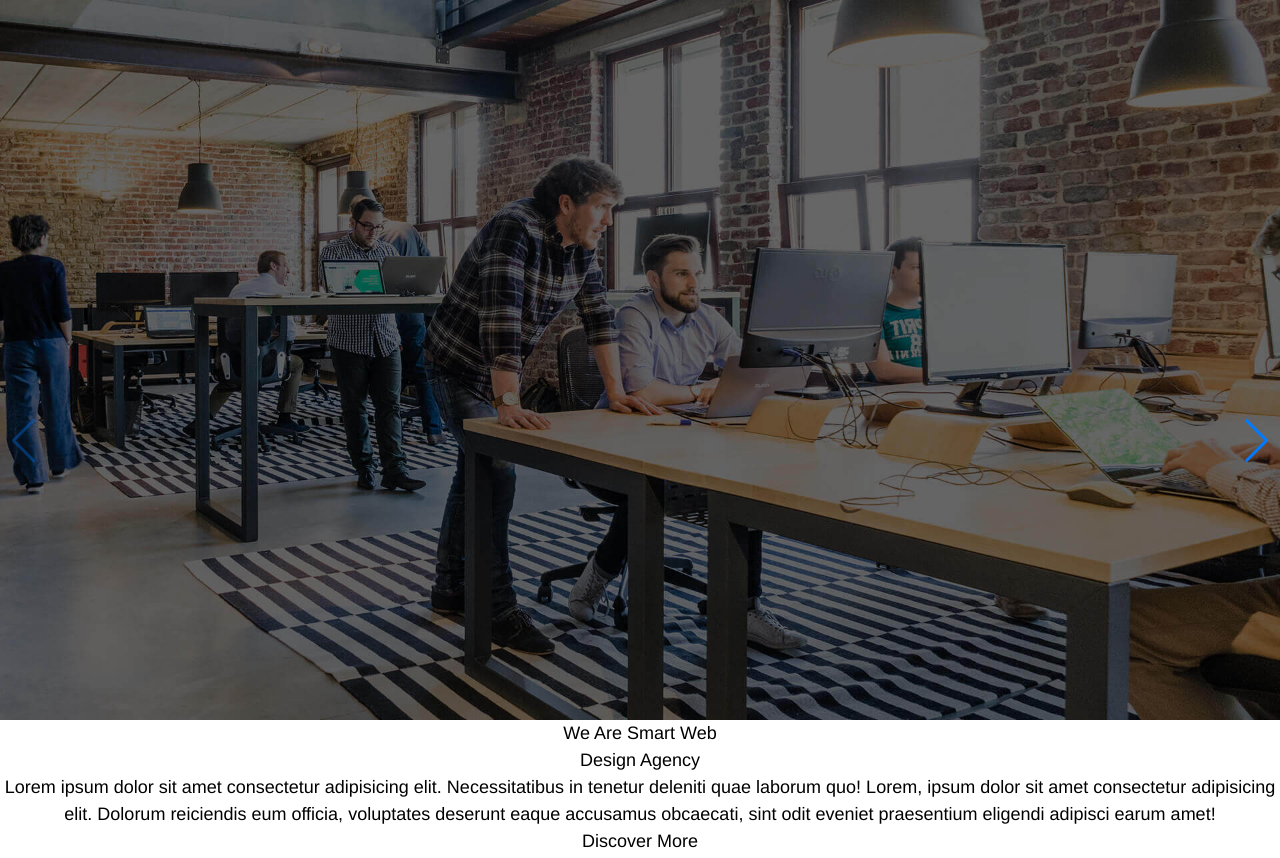
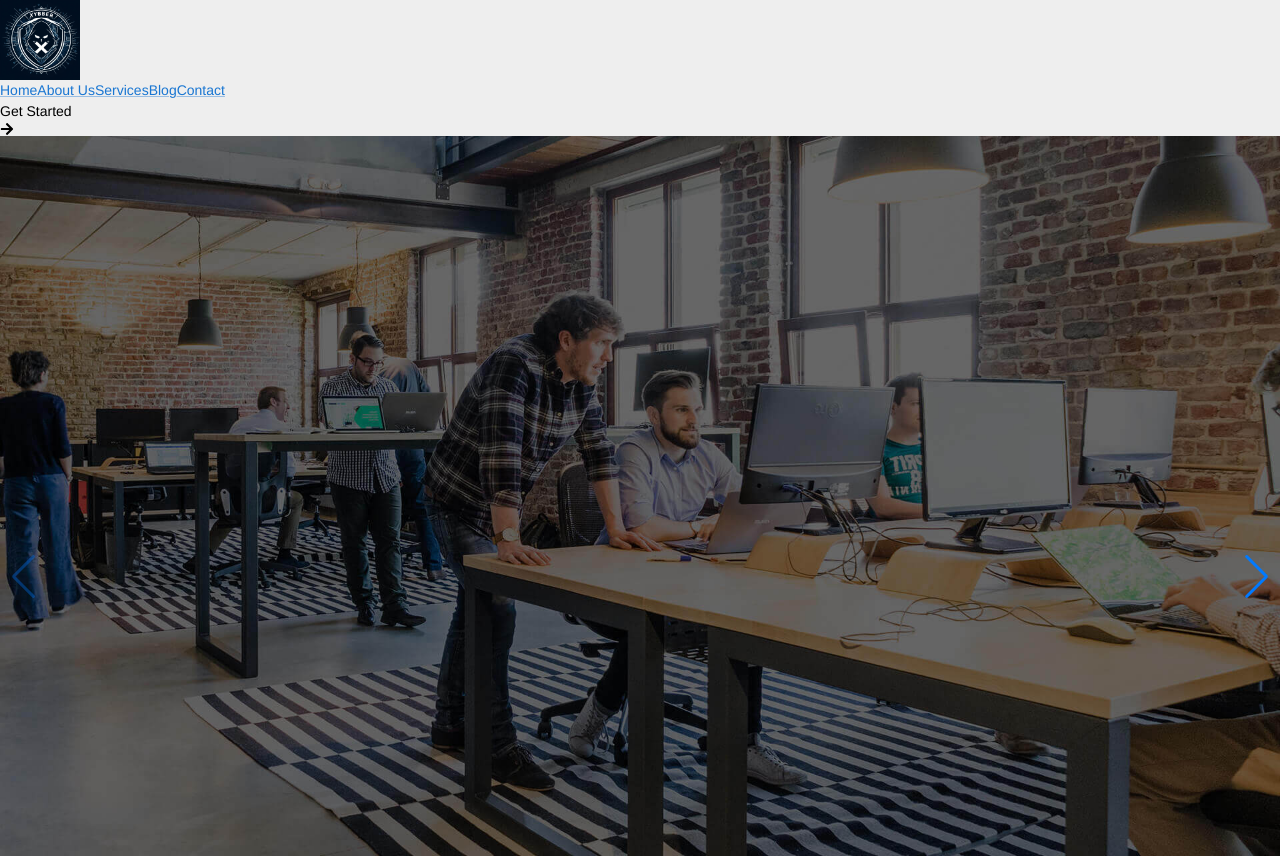
Before and after one commit to jakariamasum/Xyber, a React (Vite) app: page / in a window 1280 px wide. Shown: the top 858 px of the page. Built offline with nearby package versions, Linux system fonts and the light colour scheme.

Commit message:
navbar add

```diff
--- a/index.html
+++ b/index.html
@@ -2,7 +2,7 @@
 <html lang="en">
   <head>
     <meta charset="UTF-8" />
-    <link rel="icon" type="image/svg+xml" href="/vite.svg" />
+    <link rel="icon" type="image/svg+xml" href="/logo.jpeg" />
     <meta name="viewport" content="width=device-width, initial-scale=1.0" />
     <title>Xyber</title>
   </head>
--- a/src/App.jsx
+++ b/src/App.jsx
@@ -6,6 +6,7 @@ import Blogs from "./components/Blogs/Blogs"
 import Counter from "./components/Counter/Counter"
 import Footer from "./components/Footer/Footer"
 import Hero from "./components/Hero/Hero"
+import Navbar from "./components/Navbar/Navbar"
 import Plans from "./components/Plans/Plans"
 import Questions from "./components/Questions/Questions"
 import Service from "./components/Service/Service"
@@ -17,6 +18,7 @@ function App() {
 
   return (
     <div>
+      <Navbar/>
       <Hero/>
       <About/>
       <Service/>
--- /dev/null
+++ b/src/components/Navbar/Navbar.jsx
@@ -0,0 +1,22 @@
+import { Link } from "@mui/material";
+import Button from "../Button/Button";
+
+const Navbar = () => {
+    return (
+        <div className="fixed top-0 left-0 right-0 z-10 bg-[#242628] text-white p-4">
+            <div className="mx-28 flex justify-between items-center">
+                <img src="/public/logo.jpeg" alt="" width={80} height={80} />
+                <nav className="flex gap-10">
+                    <Link to='/' className="text-white text-lg text-decoration-none hover:text-[#ff7425] cursor-pointer">Home</Link>
+                    <Link to='/about' className="text-white text-lg text-decoration-none hover:text-[#ff7425] cursor-pointer">About Us</Link>
+                    <Link to='/services' className="text-white text-lg text-decoration-none hover:text-[#ff7425] cursor-pointer">Services</Link>
+                    <Link to='/blog' className="text-white text-lg text-decoration-none hover:text-[#ff7425] cursor-pointer">Blog</Link>
+                    <Link to='/contact' className="text-white text-lg text-decoration-none hover:text-[#ff7425] cursor-pointer">Contact</Link>
+                </nav>
+                <Button />
+            </div>
+        </div>
+    );
+};
+
+export default Navbar;
```
Also changed, not shown: public/logo.jpeg (added).
